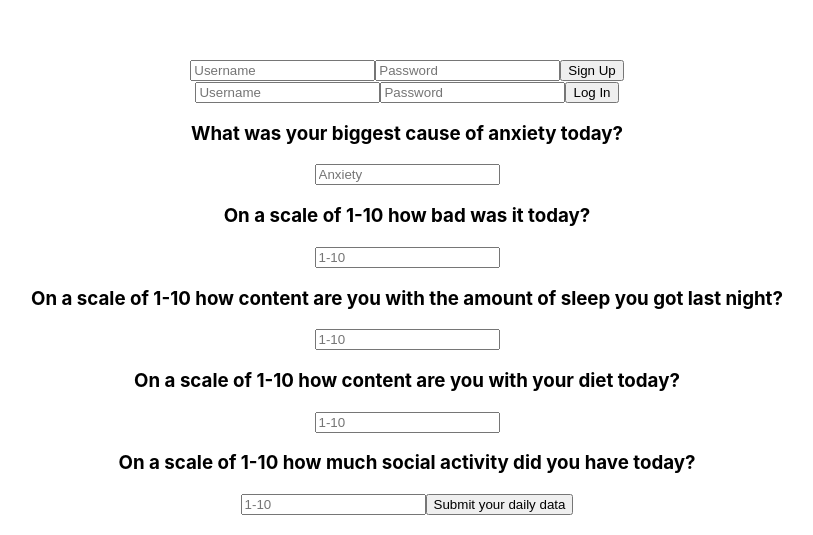
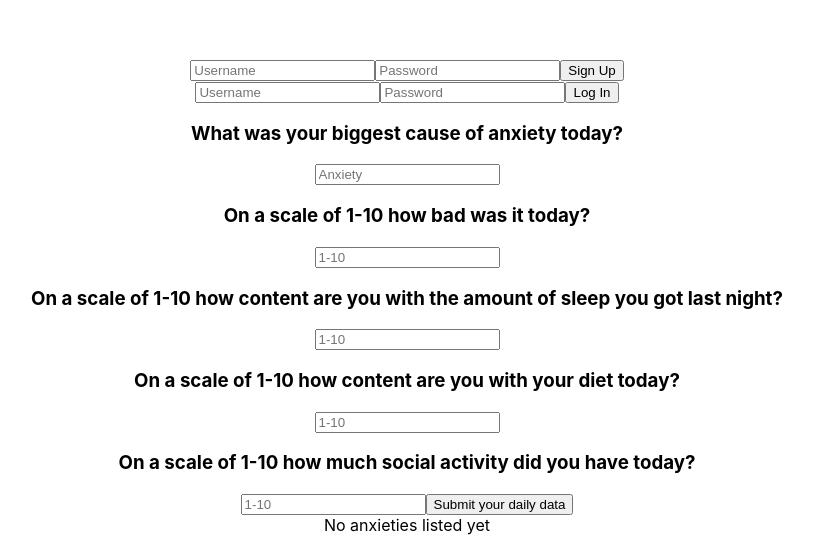
Before and after one commit to crisleiva/Bridger-Client, a React (Create React App) app: page /dashboard in a window 1280 px wide. Shown: the part 741-1276 px from the top of the page, without its empty margins (233-1046 px from the left). Built offline with nearby package versions, Linux system fonts and the light colour scheme.

Commit message:
container added

```diff
--- a/src/App.js
+++ b/src/App.js
@@ -4,6 +4,7 @@ import SignUp from './SignUp'
 import LogIn from './LogIn'
 import AnxietyForm from './AnxietyForm'
 import HomePage from './HomePage'
+import DashBoard from './Dashboard'
 
 class App extends Component {
   render() {
@@ -12,7 +13,7 @@ class App extends Component {
         <HomePage />
         <SignUp />
         <LogIn />
-        <AnxietyForm />
+        <DashBoard />
       </div>
     );
   }
--- /dev/null
+++ b/src/DailyGraph.js
@@ -0,0 +1,34 @@
+import React from 'react'
+
+class DailyGraph extends React.Component {
+  state = {
+    anxieties: [],
+    displayedChart: ""
+  }
+  //displayedChart correctly renders the value of the option form which will be an anxiety from anxieties
+
+
+  renderChart = (e) => {
+    this.setState({
+      displayedChart: e.target.value
+    }, () => console.log(this.state))
+  }
+
+  render(){
+    let anxieties = this.state.anxieties.map(anxiety => {
+      return <option name={anxiety}>{anxiety}</option>
+    })
+    //this select form works!!! grabs each anxiety from state and renders an option on the form
+    return ( <div>
+      {this.state.anxieties.length !== 0 ? <div>
+        <h3>Select your anxiety</h3>
+        <select onChange={this.renderChart}>
+          {anxieties}
+        </select>
+      </div> : "No anxieties listed yet"}
+      </div>
+    )
+  }
+}
+
+export default DailyGraph;
--- /dev/null
+++ b/src/Dashboard.js
@@ -0,0 +1,15 @@
+import React from 'react'
+import AnxietyForm from './AnxietyForm'
+import DailyGraph from './DailyGraph'
+
+const DashBoard = () => {
+  return (
+    <div>
+      <AnxietyForm />
+      <DailyGraph />
+    </div>
+  )
+
+}
+
+export default DashBoard;
```
